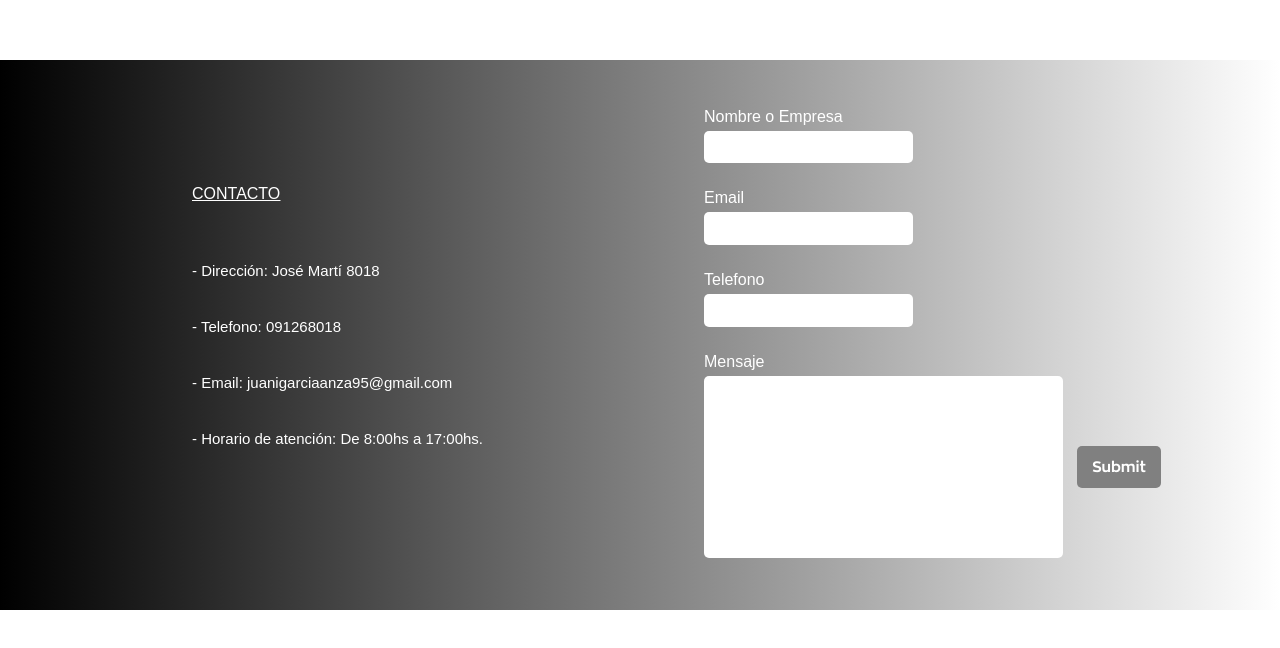
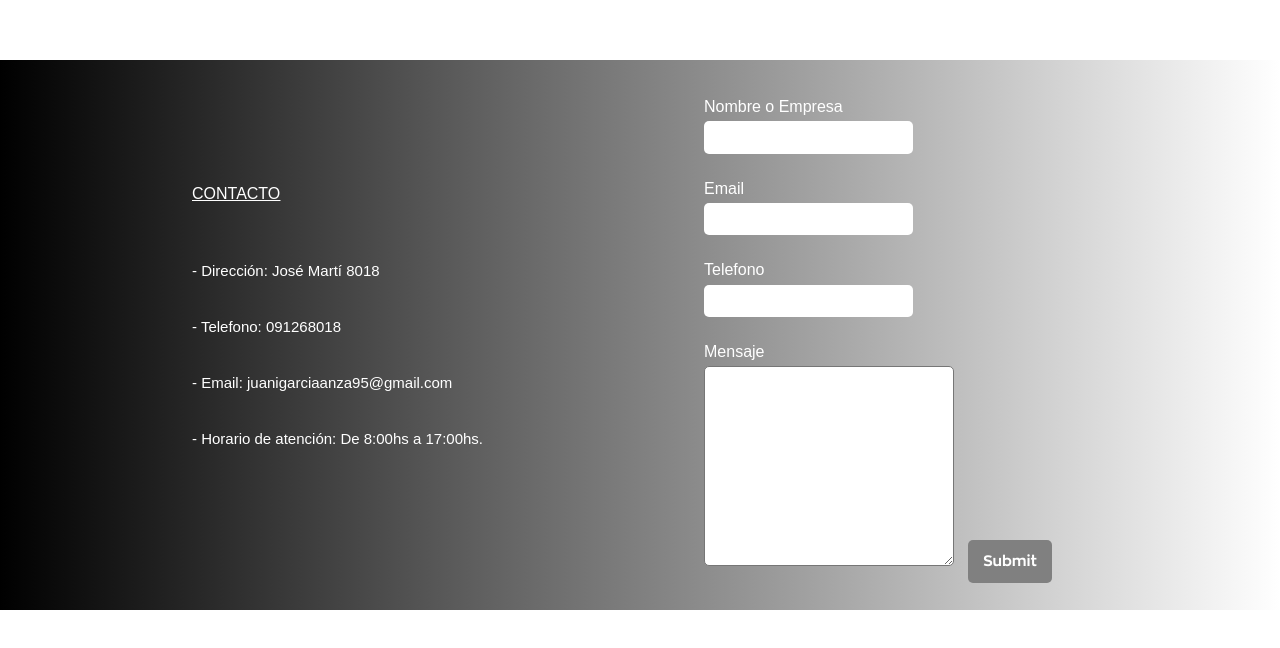
Before and after one commit to JuanGarcia67/narciza, a website: page vistas/accesorios.html in a window 1280 px wide. Shown: the part 2637-3285 px from the top of the page. Drawn offline with nearby package versions, Linux system fonts and the light colour scheme.

Commit message:
UltimaVersion

```diff
--- a/vistas/accesorios.html
+++ b/vistas/accesorios.html
@@ -4,6 +4,11 @@
     <meta charset="UTF-8">
     <meta http-equiv="X-UA-Compatible" content="IE=edge">
     <meta name="viewport" content="width=device-width, initial-scale=1.0">
+
+    <!-- KEYWORDS -->
+    <meta name="keywords" content="zapatos, calzado, moda, cuero, accesorios, bolsos, cartera, style, shoes, woman, mujer, dama, ropa, botas, sandalias">
+    <meta name="description" content="Fabricamos calzado fino de cuero de alta calidad para damas, somos industria uruguaya. Nos preocupamos de que tus pasos marquen tu estilo.">
+
     <title>Accesorios</title>
     <link href="https://cdn.jsdelivr.net/npm/bootstrap@5.0.2/dist/css/bootstrap.min.css" rel="stylesheet" integrity="sha384-EVSTQN3/azprG1Anm3QDgpJLIm9Nao0Yz1ztcQTwFspd3yD65VohhpuuCOmLASjC" crossorigin="anonymous">
     <link rel="stylesheet" type="text/css" href="https://cdnjs.cloudflare.com/ajax/libs/font-awesome/6.2.0/css/all.min.css">
@@ -243,7 +248,7 @@
 			<h4 class="footer__div2--h4 h6">Telefono</h4>
 			<input class="footer__div2--input" type="number" name="">
 			<h4 class="footer__div2--h4 h6">Mensaje</h4>
-			<input class="footer__div2--input1" type="text" name="">
+			<textarea class="footer__div2--textarea" type="text" name=""></textarea>
 			<input class="footer__div2--input2" type="submit" name="">
         </div>
     </footer>
```
Also changed, not shown: index.html (+6 -5 lines), vistas/bolsos.html (+6 -1 lines), vistas/calzado.html (+6 -1 lines), vistas/contacto.html (+5 -0 lines), vistas/nosotros.html (+6 -1 lines).
